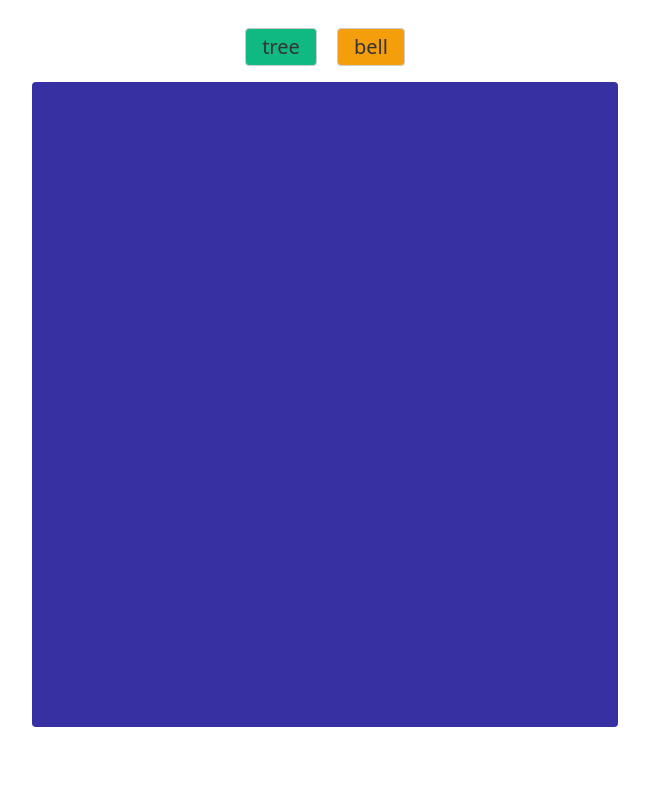
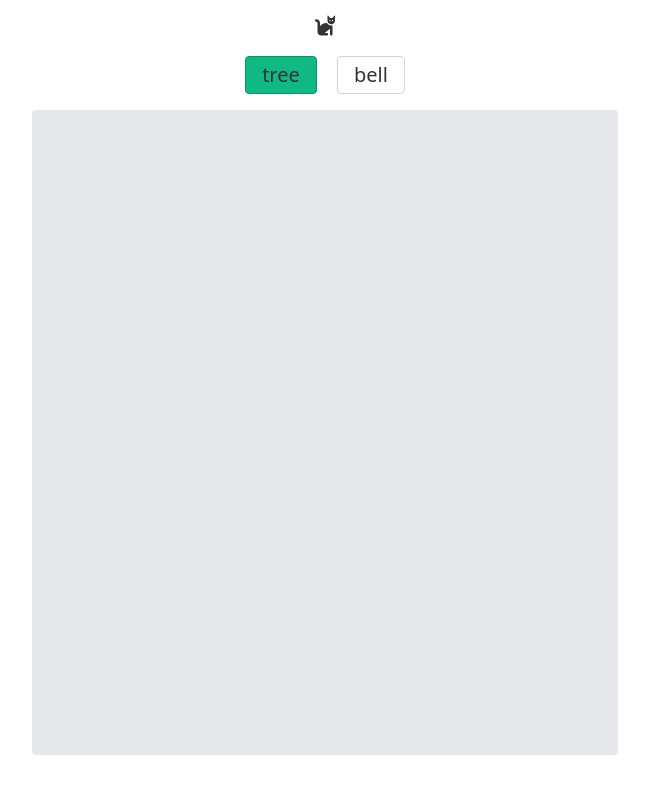
Before and after one commit to Makohan/svelte-christmas-tree, a Svelte app: page / in a window 1280 px wide. Shown: the top 794 px of the page, without its empty margins (315-964 px from the left). Built offline with nearby package versions, Linux system fonts and the light colour scheme.

Commit message:
click and render icon

```diff
--- a/public/global.css
+++ b/public/global.css
@@ -1,4 +1,5 @@
-html, body {
+html,
+body {
   position: relative;
   width: 100%;
   height: 100%;
@@ -9,55 +10,6 @@ body {
   margin: 0;
   padding: 8px;
   box-sizing: border-box;
-	font-family: -apple-system, BlinkMacSystemFont, "Segoe UI", Roboto, Oxygen-Sans, Ubuntu, Cantarell, "Helvetica Neue", sans-serif;
+  font-family: -apple-system, BlinkMacSystemFont, "Segoe UI", Roboto,
+    Oxygen-Sans, Ubuntu, Cantarell, "Helvetica Neue", sans-serif;
 }
-
-a {
-	color: rgb(0,100,200);
-	text-decoration: none;
-}
-
-a:hover {
-	text-decoration: underline;
-}
-
-a:visited {
-	color: rgb(0,80,160);
-}
-
-label {
-	display: block;
-}
-
-input, button, select, textarea {
-	font-family: inherit;
-	font-size: inherit;
-	-webkit-padding: 0.4em 0;
-	padding: 0.4em;
-	margin: 0 0 0.5em 0;
-	box-sizing: border-box;
-	border: 1px solid #ccc;
-	border-radius: 2px;
-}
-
-input:disabled {
-	color: #ccc;
-}
-
-button {
-	color: #333;
-	background-color: #f4f4f4;
-	outline: none;
-}
-
-button:disabled {
-	color: #999;
-}
-
-button:not(:disabled):active {
-	background-color: #ddd;
-}
-
-button:focus {
-	border-color: #666;
-}
--- a/public/index.html
+++ b/public/index.html
@@ -11,6 +11,7 @@
 	<link rel='stylesheet' href='/build/bundle.css'>
 
 	<script defer src='/build/bundle.js'></script>
+	<script src="https://kit.fontawesome.com/a076d05399.js"></script>
 </head>
 
 <body>
--- a/src/components/atoms/Button.svelte
+++ b/src/components/atoms/Button.svelte
@@ -1,5 +1,6 @@
 <script lang="ts">
   export let color: "green" | "yellow";
+  export let isActive: boolean;
 
   const green = color === "green";
   const yellow = color === "yellow";
@@ -7,13 +8,17 @@
 
 <style lang="postcss">
   .green {
-    @apply bg-green-500;
+    @apply bg-green-500 border-green-600;
   }
   .yellow {
     @apply bg-yellow-500;
   }
 </style>
 
-<button class="text-xl px-4 py-1 m-2 rounded" on:click class:green class:yellow>
+<button
+  class="text-xl px-4 py-1 m-2 rounded border border-gray-300"
+  on:click
+  class:green={green && isActive}
+  class:yellow={yellow && isActive}>
   <slot />
 </button>
--- /dev/null
+++ b/src/components/atoms/Ornament.svelte
@@ -0,0 +1,6 @@
+<script lang="ts">
+  export let id = "cat";
+  export let color = "black";
+</script>
+
+<i class="fas fa-{id} {color} text-xl" />
--- a/src/components/common/Canvas.svelte
+++ b/src/components/common/Canvas.svelte
@@ -1,4 +1,6 @@
 <script lang="ts">
 </script>
 
-<canvas class="w-full h-full" on:click />
+<div class="w-full h-full" on:click>
+  <slot />
+</div>
--- a/src/components/containers/ChristmasTree.svelte
+++ b/src/components/containers/ChristmasTree.svelte
@@ -1,21 +1,48 @@
 <script lang="ts">
   import ChristmasTreePresentation from "./ChristmasTreePresentation.svelte";
+  import { ornament } from "../../store/ornament";
+  import { treeOrnaments } from "../../store/tree";
+  import type { TreeOrnament } from "../../store/tree";
+  import Ornament from "../atoms/Ornament.svelte";
 
   function handleClickTree() {
-    console.log("handleClickTree");
+    ornament.setTree();
   }
   function handleClickBell() {
-    console.log("handleClickBell");
+    ornament.setBell();
   }
   function handleClickCanvas(event: MouseEvent) {
     const x = event.pageX; // 水平の位置座標
     const y = event.pageY; // 垂直の位置座標
+    treeOrnaments.push(x, y, ornament.get());
+  }
 
-    console.log(`handleClickCanvas x=${x} y=${y}`);
-  }
+  let isActiveTree = false;
+  let isActiveBell = false;
+
+  ornament.subscribe((currentOrnament) => {
+    isActiveTree = currentOrnament === "tree";
+    isActiveBell = currentOrnament === "bell";
+  });
+
+  let allOrnaments: TreeOrnament[] = [];
+  treeOrnaments.subscribe((currentTreeOrnaments) => {
+    allOrnaments = currentTreeOrnaments;
+  });
 </script>
 
+<Ornament />
 <ChristmasTreePresentation
   {handleClickTree}
   {handleClickBell}
-  {handleClickCanvas} />
+  {handleClickCanvas}
+  {isActiveTree}
+  {isActiveBell}>
+  {#each allOrnaments as treeOrnament}
+    <div
+      class="absolute"
+      style="left: {treeOrnament.x}px; top: {treeOrnament.y}px;">
+      <Ornament id={treeOrnament.ornament} color={treeOrnament.color} />
+    </div>
+  {/each}
+</ChristmasTreePresentation>
--- a/src/components/containers/ChristmasTreePresentation.svelte
+++ b/src/components/containers/ChristmasTreePresentation.svelte
@@ -5,12 +5,21 @@
   export let handleClickTree: () => void;
   export let handleClickBell: () => void;
   export let handleClickCanvas: (MouseEvent) => void;
+
+  export let isActiveTree;
+  export let isActiveBell;
 </script>
 
 <div class="m-2">
-  <Button on:click={handleClickTree} color="green">tree</Button>
-  <Button on:click={handleClickBell} color="yellow">bell</Button>
+  <Button on:click={handleClickTree} color="green" isActive={isActiveTree}>
+    tree
+  </Button>
+  <Button on:click={handleClickBell} color="yellow" isActive={isActiveBell}>
+    bell
+  </Button>
 </div>
-<div class="w-full h-full rounded bg-indigo-800">
-  <Canvas on:click={(event) => handleClickCanvas(event)} />
+<div class="w-full h-full rounded bg-gray-200">
+  <Canvas on:click={(event) => handleClickCanvas(event)}>
+    <slot />
+  </Canvas>
 </div>
--- a/src/store/decoration.ts
+++ /dev/null
@@ -1,18 +0,0 @@
-import { writable } from "svelte/store";
-
-const Decoration = {
-  tree: "tree",
-  bell: "bell",
-};
-
-const defaultState = Decoration.tree;
-const { set } = writable(defaultState);
-
-const setTree = () => {
-  set(Decoration.tree);
-};
-const setBell = () => {
-  set(Decoration.bell);
-};
-
-export default { setTree, setBell };
--- /dev/null
+++ b/src/store/ornament.ts
@@ -0,0 +1,24 @@
+import { writable, get } from "svelte/store";
+
+export const ornamentType = {
+  tree: "tree",
+  bell: "bell",
+};
+
+function createOrnament() {
+  const defaultState = ornamentType.tree;
+  const self = writable(defaultState);
+
+  return {
+    subscribe: self.subscribe,
+    get: () => get(self) as keyof typeof ornamentType,
+    setTree: () => {
+      self.set(ornamentType.tree);
+    },
+    setBell: () => {
+      self.set(ornamentType.bell);
+    },
+  };
+}
+
+export const ornament = createOrnament();
--- /dev/null
+++ b/src/store/tree.ts
@@ -0,0 +1,32 @@
+import { writable } from "svelte/store";
+import type { ornamentType } from "./ornament";
+
+export type TreeOrnament = {
+  x: number;
+  y: number;
+  ornament: keyof typeof ornamentType;
+  color: string;
+};
+
+function createTreeOrnaments() {
+  const defaultState: TreeOrnament[] = [];
+  const { subscribe, update } = writable(defaultState);
+
+  return {
+    subscribe,
+    push: (x: number, y: number, ornament: keyof typeof ornamentType) => {
+      console.log(`put x=${x} y=${y} ornament:${ornament}`);
+      update((treeOrnament) => [
+        ...treeOrnament,
+        {
+          x,
+          y,
+          ornament,
+          color: "green-300",
+        },
+      ]);
+    },
+  };
+}
+
+export const treeOrnaments = createTreeOrnaments();
```
Lines whose indentation alone changed are shown as unchanged.
